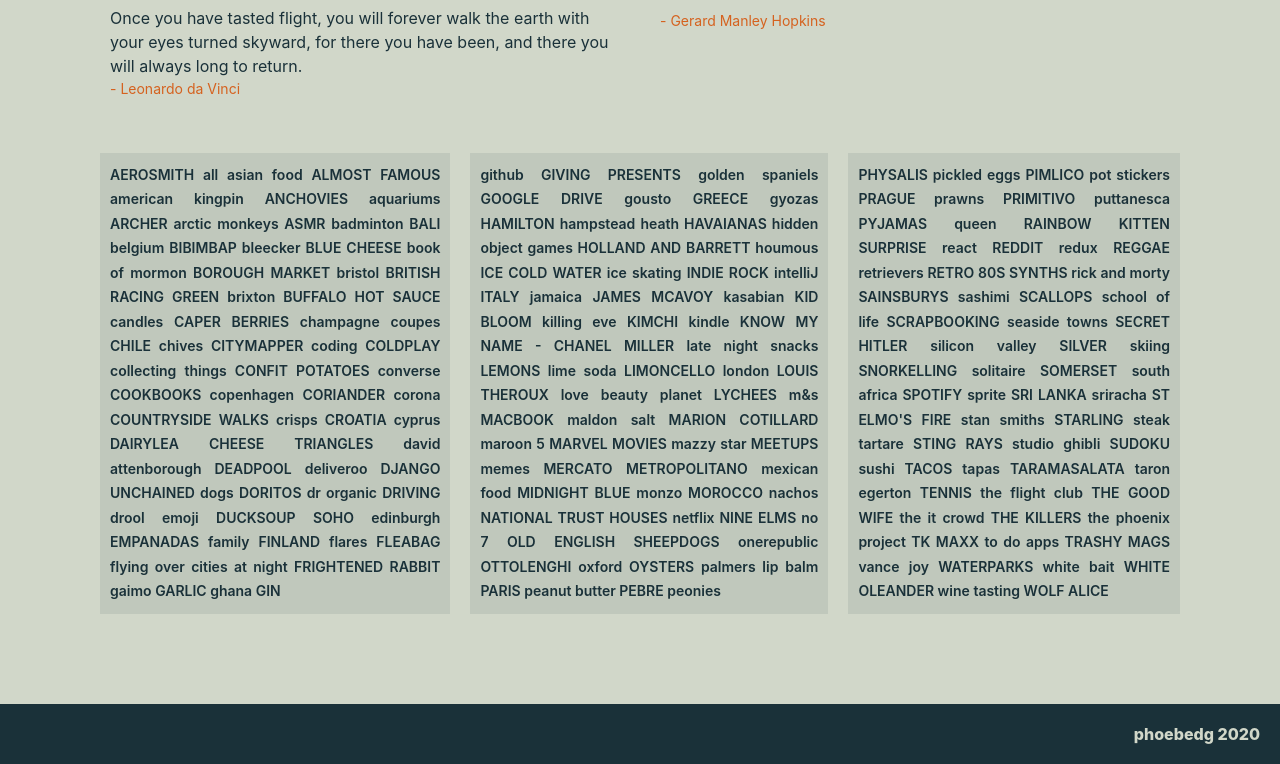
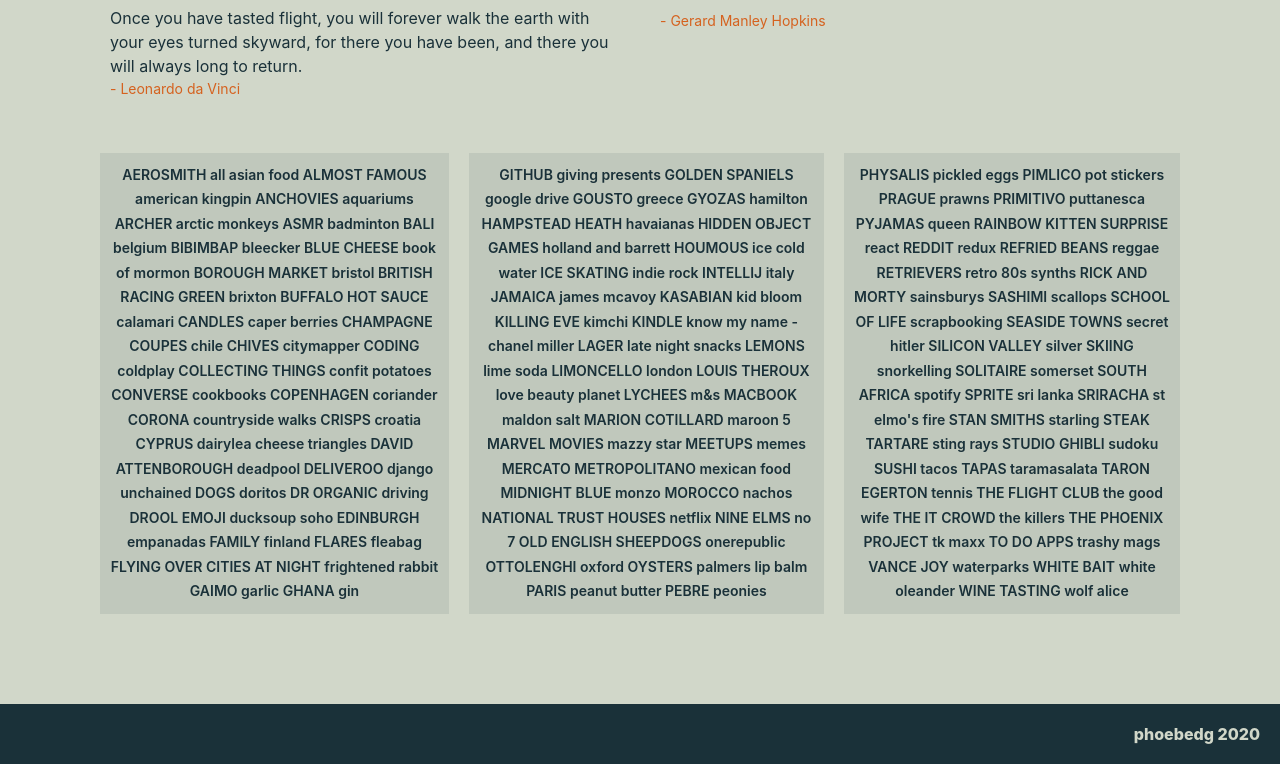
Before and after one commit to phoebedg/personal-website, a React (Create React App) app: page /personal in a window 1280 px wide. Shown: the part 1385-2149 px from the top of the page. Built offline with nearby package versions, Linux system fonts and the light colour scheme.

Commit message:
style personal content cards

```diff
--- a/src/static/assets.ts
+++ b/src/static/assets.ts
@@ -236,7 +236,10 @@ export const personalLikes = [
   "django unchained",
   "pickled eggs",
   "puttanesca",
-  "ice skating"
+  "ice skating",
+  "calamari",
+  "lager",
+  "refried beans"
 ];
 
 export const personalQuotes = [
--- a/src/views/Personal/Personal.css
+++ b/src/views/Personal/Personal.css
@@ -10,7 +10,7 @@
   padding: 10px;
   margin: 10px;
   line-height: 1.75;
-  text-align: justify;
+  text-align: center;
   font-size: 14px;
   font-weight: 600;
   background: var(--teal-color-fade-x);
```
